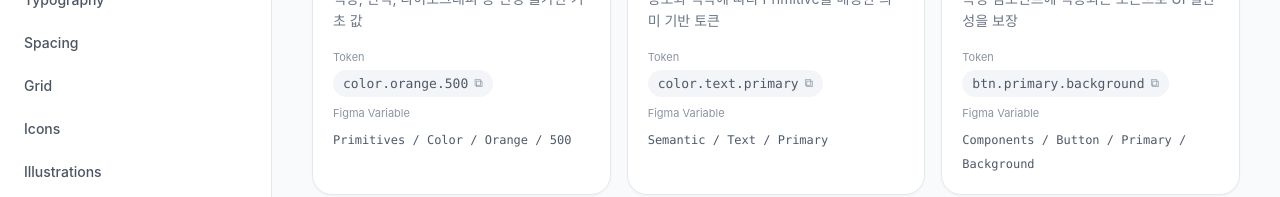
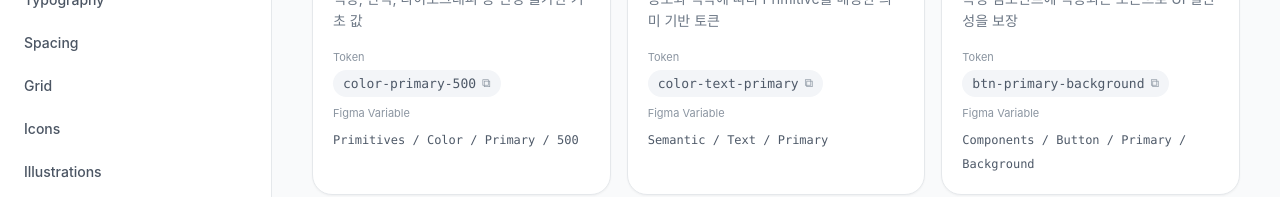
Before and after one commit to seo-er/design-system, a React (Vite) app: page / in a window 1280 px wide. Both pictures are taken after a click on the button 776 px from the left and 428 px from the top of the page. Shown: the part 382-579 px from the top of the page. Built offline with nearby package versions, Linux system fonts and the light colour scheme; a web font is replaced by a local one.

Commit message:
Add files via upload

```diff
--- a/src/App.jsx
+++ b/src/App.jsx
@@ -456,38 +456,38 @@ function TokenPage() {
   const { t, dict } = useI18n();
   const tok = dict.tokens;
   const tierExamples = [
-    { example: "color.orange.500", figma: "Primitives / Color / Orange / 500" },
-    { example: "color.text.primary", figma: "Semantic / Text / Primary" },
-    { example: "btn.primary.background", figma: "Components / Button / Primary / Background" },
+    { example: "color-primary-500", figma: "Primitives / Color / Primary / 500" },
+    { example: "color-text-primary", figma: "Semantic / Text / Primary" },
+    { example: "btn-primary-background", figma: "Components / Button / Primary / Background" },
   ];
 
     const borderData = [
       {
-        token: "border.width",
+        token: "border-width",
         value: "1px",
         i18nKey: "width",
       },
       {
-        token: "border.width.selected",
+        token: "border-width-selected",
         value: "2px",
         i18nKey: "selected",
       },
       {
-        token: "border.width.focused",
+        token: "border-width-focused",
         value: "2px",
         i18nKey: "focused",
       },
     ];
     const opacityData = [
       {
-        token: "opacity.disabled",
+        token: "opacity-disabled",
         value: "40%",
         label: "Opacity40",
         opacity: 0.4,
         i18nKey: "disabled",
       },
       {
-        token: "opacity.loading",
+        token: "opacity-loading",
         value: "20%",
         label: "Opacity20",
         opacity: 0.2,
@@ -496,22 +496,22 @@ function TokenPage() {
     ];
     const radiusData = [
       {
-        token: "radius.xsmall",
+        token: "radius-xsmall",
         value: "2px",
         i18nKey: "xsmall",
       },
       {
-        token: "radius.small",
+        token: "radius-small",
         value: "4px",
         i18nKey: "small",
       },
       {
-        token: "radius.medium",
+        token: "radius-medium",
         value: "8px",
         i18nKey: "medium",
       },
       {
-        token: "radius.large",
+        token: "radius-large",
         value: "20px",
         i18nKey: "large",
       },
@@ -632,7 +632,7 @@ function TokenPage() {
   <div className="grid md:grid-cols-2 gap-8 px-8 py-8">
     <div>
       <code className="bg-[#F2F4F6] px-3 py-1.5 rounded-lg text-sm">
-        motion.avatar.enter
+      motion-avatar-enter
       </code>
 
       <p className="text-sm text-[#6B7684] mt-4">
--- a/src/components/palette/PaletteComponents.jsx
+++ b/src/components/palette/PaletteComponents.jsx
@@ -4,11 +4,20 @@ import { Card } from "../docs/DocPrimitives";
 import { TokenTable } from "../docs/TokenTable";
 
 export function PaletteColumn({ palette, dark = false }) {
-  const rows = palette.colors.map((c) => ({
-    token: `color.${palette.name.toLowerCase()}.${c.step}`,
-    step: c.step,
-    hex: c.hex,
-  }));
+  const rows = palette.colors.map((c) => {
+    const paletteName =
+      palette.name.toLowerCase() === "orange"
+        ? "primary"
+        : palette.name.toLowerCase() === "yellow"
+        ? "secondary"
+        : palette.name.toLowerCase();
+
+    return {
+      token: `color-${paletteName}-${c.step}`,
+      step: c.step,
+      hex: c.hex,
+    };
+  });
 
   return (
     <Card className="mb-0">
--- a/src/constants/componentSpecs.js
+++ b/src/constants/componentSpecs.js
@@ -20,8 +20,8 @@ export const BUTTON_SPEC = {
     { id: "loading", token: "button.{variant}.spinner" },
   ],
   tokenMap: [
-    { prop: "background", primitive: "color.orange.500", semantic: "color.brand.primary" },
-    { prop: "background.hover", primitive: "color.orange.600", semantic: "color.brand.primary.hover" },
+    { prop: "background", primitive: "color.primary.500", semantic: "color.brand.primary" },
+    { prop: "background.hover", primitive: "color.primary.600", semantic: "color.brand.primary.hover" },
     { prop: "text", primitive: "color.gray.900", semantic: "color.text.on-brand" },
     { prop: "radius", primitive: "space.100", semantic: "button.radius.md" },
     { prop: "padding-x", primitive: "space.200", semantic: "button.padding.x.md" },
@@ -44,7 +44,7 @@ export const INPUT_SPEC = {
   tokenMap: [
     { prop: "height", primitive: "space.600", semantic: "input.height.md" },
     { prop: "border", primitive: "color.gray.400", semantic: "color.border.default" },
-    { prop: "border.focus", primitive: "color.orange.500", semantic: "color.brand.primary" },
+    { prop: "border.focus", primitive: "color.primary.500", semantic: "color.brand.primary" },
     { prop: "text", primitive: "color.gray.900", semantic: "color.text.primary" },
     { prop: "placeholder", primitive: "color.gray.600", semantic: "color.text.secondary" },
   ],
@@ -65,7 +65,7 @@ export const SELECT_SPEC = {
     { prop: "trigger.height", primitive: "space.600", semantic: "select.height.md" },
     { prop: "menu.elevation", primitive: "elevation.2", semantic: "select.menu.shadow" },
     { prop: "option.hover", primitive: "color.gray.200", semantic: "color.surface.subtle" },
-    { prop: "option.selected", primitive: "color.orange.50", semantic: "color.brand.primary.subtle" },
+    { prop: "option.selected", primitive: "color.primary.50", semantic: "color.brand.primary.subtle" },
   ],
 };
 
--- a/src/i18n.jsx
+++ b/src/i18n.jsx
@@ -63,7 +63,6 @@ const TRANSLATIONS = {
       contrastNote: "Note",
     },
     palette: {
-      accessibleGoodDesc: "Okabe–Ito 팔레트 기반. 적록색약에서도 색상 간 명도·색상 차이로 구분 가능합니다.",
       accessibleBadDesc: "유사 명도·유사 색상 조합은 상태 구분, 차트, 알림 UI에서 혼동을 유발합니다.",
       colorUsageTitle: "색상 사용 시 주의사항",
       colorUsageDesc: "색상만으로 정보를 전달하지 않고, 대체 색상·아이콘·텍스트 레이블을 함께 제공합니다.",
@@ -95,7 +94,7 @@ const TRANSLATIONS = {
         why: "Orange(#F97316)는 Red보다 경고 연상이 약하고, Green(성공)과 역할 충돌이 없으며 Yellow보다 WCAG 대비 확보가 쉽습니다.",
         strategy: "Primary CTA·브랜드 강조에 Orange, Secondary 강조·프로모션에 Yellow, Neutral UI에 Gray를 분리해 색 역할을 고정했습니다.",
         alternatives: ["Blue Primary — 정부 서비스와 차별화 부족", "Red Primary — 오류·위험과 혼동"],
-        metric: "color.orange.500 on white = 3.1:1 (Large text AA)",
+        metric: "color-primary-500 on white = 3.1:1 (Large text AA)",
       },
       grid: {
         title: "왜 모바일 4컬럼 그리드인가?",
@@ -271,9 +270,14 @@ const TRANSLATIONS = {
           category: "토큰 운영",
           rules: [
             { do: "Figma Variables 변경 시 토큰 JSON을 동기화한다", dont: "디자인과 코드 토큰을 별도 관리한다" },
-            { do: "Primitive → Semantic → Component 3단계를 유지한다", dont: "컴포넌트에서 Primitive를 직접 참조한다" },
-            { do: "토큰 네이밍은 dot notation으로 일관되게 짓는다", dont: "팀/프로젝트마다 다른 네이밍 규칙을 사용한다" },
-          ],
+            {
+              do: "Primitive → Semantic → Component 3단계를 유지한다",
+              dont: "컴포넌트에서 Primitive를 직접 참조한다"
+            },
+            {
+              do: "토큰 네이밍은 kebab-case(-) 규칙으로 일관되게 짓는다",
+              dont: "팀/프로젝트마다 다른 네이밍 규칙을 사용한다"
+            } ],
         },
       ],
     },
@@ -572,7 +576,7 @@ opacityTokens: {
         why: "Orange avoids error associations of red, conflicts less with success green, and meets contrast more easily than yellow.",
         strategy: "Orange for Primary CTA, Yellow for secondary emphasis, Gray for neutral UI.",
         alternatives: ["Blue Primary — generic gov-service look", "Red Primary — error confusion"],
-        metric: "color.orange.500 on white = 3.1:1 (Large text AA)",
+        metric: "color-primary-500 on white = 3.1:1 (Large text AA)",
       },
       grid: {
         title: "Why 4-column mobile grid?",
@@ -1020,7 +1024,7 @@ opacityTokens: {
         why: "OrangeはRedより警告連想が弱く、Green(成功)と衝突せずYellowよりコントラスト確保が容易。",
         strategy: "Primary CTAにOrange、Secondary強調にYellow、Neutral UIにGrayを固定。",
         alternatives: ["Blue Primary — 政府サービスと差別化不足", "Red Primary — エラー混淆"],
-        metric: "color.orange.500 on white = 3.1:1 (Large text AA)",
+        metric: "color-primary-500 on white = 3.1:1 (Large text AA)",
       },
       grid: {
         title: "なぜモバイル4カラムグリッドか？",
--- a/src/tokens.js
+++ b/src/tokens.js
@@ -41,21 +41,21 @@ export const TOKEN_TIERS = [
     tier: "Primitive",
     label: "원시 토큰",
     description: "색상, 간격, 타이포그래피 등 변경 불가한 기초 값",
-    example: "color.orange.500",
-    figma: "Primitives / Color / Orange / 500",
+    example: "color-primary-500",
+    figma: "Primitives / Color / Primary / 500",
   },
   {
     tier: "Semantic",
     label: "시맨틱 토큰",
     description: "용도와 맥락에 따라 Primitive를 매핑한 의미 기반 토큰",
-    example: "color.text.primary",
+    example: "color-text-primary",
     figma: "Semantic / Text / Primary",
   },
   {
     tier: "Component",
     label: "컴포넌트 토큰",
     description: "특정 컴포넌트에 적용되는 토큰으로 UI 일관성을 보장",
-    example: "button.primary.background",
+    example: "button-primary-background",
     figma: "Components / Button / Primary / Background",
   },
 ];
@@ -69,23 +69,23 @@ export const TOKEN_PIPELINE = [
 
 export const SEMANTIC_COLORS = [
   {
-    token: "color.text.primary",
+    token: "color-text-primary",
     figma: "Semantic/Text/Primary",
     css: "--color-text-primary",
-    light: "#252425", // gray.900
+    light: "#252425",
     dark: "#F4F4F4",
     usage: "본문, 제목 등 주요 텍스트",
   },
   {
-    token: "color.text.secondary",
+    token: "color-text-secondary",
     figma: "Semantic/Text/Secondary",
     css: "--color-text-secondary",
-    light: "#666666", // gray.700
+    light: "#666666",
     dark: "#AAAAAA",
     usage: "보조 설명, 메타 정보",
   },
   {
-    token: "color.text.brand",
+    token: "color-text-brand",
     figma: "Semantic/Text/Brand",
     css: "--color-text-brand",
     light: "#F97316",
@@ -93,7 +93,7 @@ export const SEMANTIC_COLORS = [
     usage: "브랜드 강조, 링크, 활성 상태",
   },
   {
-    token: "color.surface.default",
+    token: "color-surface-default",
     figma: "Semantic/Surface/Default",
     css: "--color-surface-default",
     light: "#FFFFFF",
@@ -101,23 +101,23 @@ export const SEMANTIC_COLORS = [
     usage: "카드, 패널 배경",
   },
   {
-    token: "color.surface.subtle",
+    token: "color-surface-subtle",
     figma: "Semantic/Surface/Subtle",
     css: "--color-surface-subtle",
-    light: "#F4F4F4", // gray.200
-    dark: "#222222",  // gray.800
+    light: "#F4F4F4",
+    dark: "#222222",
     usage: "페이지 배경, 구분 영역",
   },
   {
-    token: "color.border.default",
+    token: "color-border-default",
     figma: "Semantic/Border/Default",
     css: "--color-border-default",
-    light: "#E5E5E5", // gray.300
-    dark: "#666666",  // gray.700
+    light: "#E5E5E5",
+    dark: "#666666",
     usage: "카드, 입력 필드 테두리",
   },
   {
-    token: "color.brand.primary",
+    token: "color-brand-primary",
     figma: "Semantic/Brand/Primary",
     css: "--color-brand-primary",
     light: "#F97316",
@@ -125,7 +125,7 @@ export const SEMANTIC_COLORS = [
     usage: "CTA, 선택 상태, 포커스",
   },
   {
-    token: "color.feedback.success",
+    token: "color-feedback-success",
     figma: "Semantic/Feedback/Success",
     css: "--color-feedback-success",
     light: "#10B981",
@@ -164,7 +164,7 @@ export const PATTERNS = [
     rules: [
       { do: "Figma Variables 변경 시 토큰 JSON을 동기화한다", dont: "디자인과 코드 토큰을 별도 관리한다" },
       { do: "Primitive → Semantic → Component 3단계를 유지한다", dont: "컴포넌트에서 Primitive를 직접 참조한다" },
-      { do: "토큰 네이밍은 dot notation으로 일관되게 짓는다", dont: "팀/프로젝트마다 다른 네이밍 규칙을 사용한다" },
+      { do: "토큰 네이밍은 kebab-case(-) 규칙으로 일관되게 짓는다", dont: "팀/프로젝트마다 다른 네이밍 규칙을 사용한다" },
     ],
   },
 ];
```
